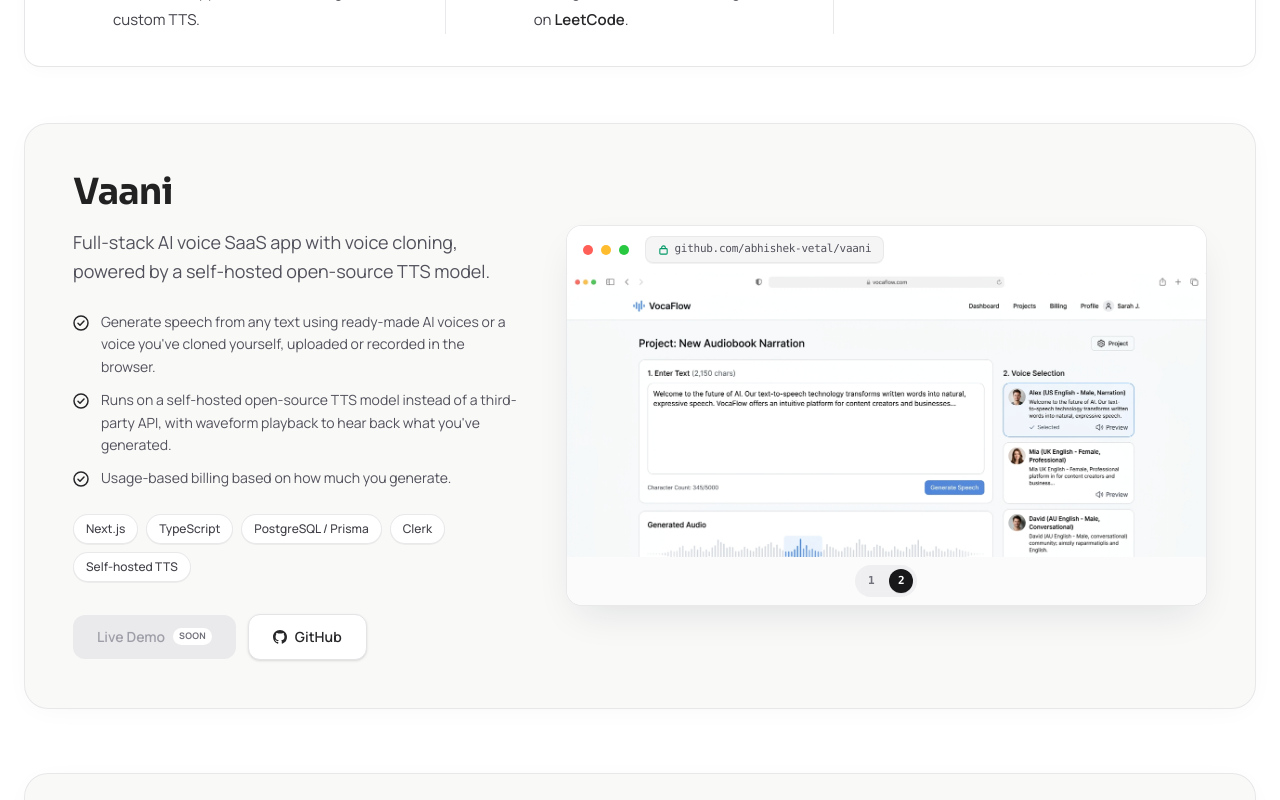
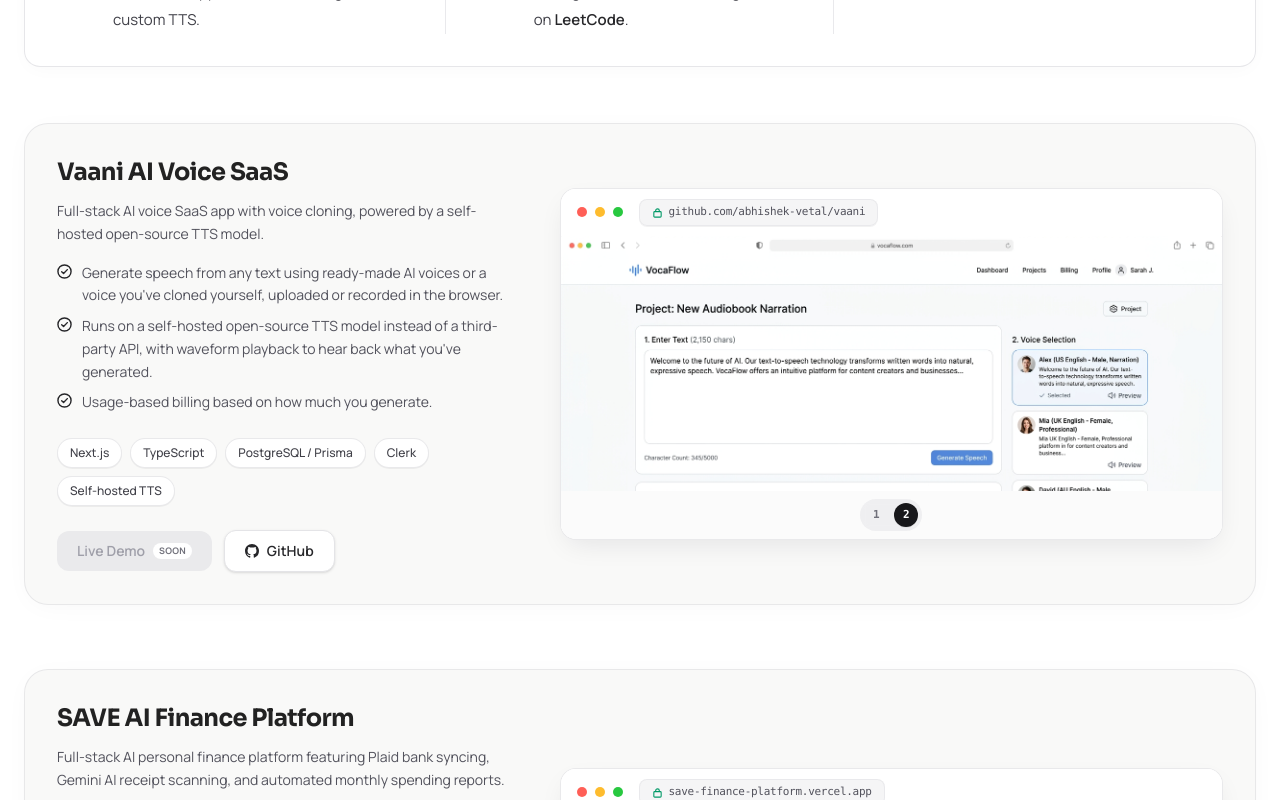
Before and after one commit to abhishek-vetal/portfolio, a Next.js app: page / in a window 1280 px wide. Shown: the part 1060-1860 px from the top of the page. Built offline with nearby package versions, Linux system fonts and the light colour scheme.

Commit message:
Format project titles to single line and reduce overall card height

```diff
--- a/src/app/page.tsx
+++ b/src/app/page.tsx
@@ -6,7 +6,7 @@
 
 const FEATURED_PROJECTS = [
   {
-    name: "Vaani",
+    name: "Vaani AI Voice SaaS",
     description:
       "Full-stack AI voice SaaS app with voice cloning, powered by a self-hosted open-source TTS model.",
     points: [
@@ -29,7 +29,7 @@
     ],
   },
   {
-    name: "SAVE — AI Personal Finance Platform",
+    name: "SAVE AI Finance Platform",
     description:
       "Full-stack AI personal finance platform featuring Plaid bank syncing, Gemini AI receipt scanning, and automated monthly spending reports.",
     points: [
--- a/src/components/work-section.tsx
+++ b/src/components/work-section.tsx
@@ -151,36 +151,36 @@
               key={project.name}
               style={{ transitionDelay: `${100 + pIdx * 100}ms` }}
               className={[
-                "group overflow-hidden rounded-3xl border border-zinc-200/80 bg-[#f9f9f8] p-6 sm:p-10 lg:p-12 shadow-[0_4px_28px_-6px_rgba(15,23,42,0.04)] transition-all duration-700 ease-[cubic-bezier(0.16,1,0.3,1)] transform-gpu hover:border-zinc-300 hover:shadow-[0_20px_48px_-12px_rgba(15,23,42,0.08)]",
+                "group overflow-hidden rounded-3xl border border-zinc-200/80 bg-[#f9f9f8] p-5 sm:p-7 lg:p-8 shadow-[0_4px_28px_-6px_rgba(15,23,42,0.04)] transition-all duration-700 ease-[cubic-bezier(0.16,1,0.3,1)] transform-gpu hover:border-zinc-300 hover:shadow-[0_20px_48px_-12px_rgba(15,23,42,0.08)]",
                 isVisible
                   ? "opacity-100 translate-y-0 blur-0 scale-100"
                   : "opacity-0 translate-y-10 blur-xs scale-[0.98] pointer-events-none",
               ].join(" ")}
             >
-              <div className="grid grid-cols-1 gap-8 lg:grid-cols-12 lg:gap-12 lg:items-center">
+              <div className="grid grid-cols-1 gap-6 lg:grid-cols-12 lg:gap-10 lg:items-center">
                 {/* Left Column (5 Cols): Editorial Content */}
                 <div className="flex flex-col justify-between lg:col-span-5">
                   <div>
                     <div>
-                      <h3 className="font-sora text-3xl font-bold tracking-tight text-[#222222] sm:text-4xl">
+                      <h3 className="font-sora text-xl font-bold tracking-tight text-[#222222] sm:text-2xl lg:text-2xl sm:truncate">
                         {project.name}
                       </h3>
                     </div>
 
-                    <p className="mt-4 text-base leading-relaxed text-zinc-600 sm:text-lg">
+                    <p className="mt-3 text-sm leading-relaxed text-zinc-600">
                       {project.description}
                     </p>
 
-                    <ul className="mt-6 flex flex-col gap-2.5">
+                    <ul className="mt-4 flex flex-col gap-2">
                       {project.points.map((point) => (
-                        <li key={point} className="flex items-start gap-3">
+                        <li key={point} className="flex items-start gap-2.5">
                           <svg
-                            width="16"
-                            height="16"
+                            width="15"
+                            height="15"
                             viewBox="0 0 16 16"
                             fill="none"
                             aria-hidden
-                            className="mt-1 shrink-0 text-zinc-800"
+                            className="mt-0.5 shrink-0 text-zinc-800"
                           >
                             <circle cx="8" cy="8" r="7" stroke="currentColor" strokeWidth="1.5" />
                             <path
@@ -191,7 +191,7 @@
                               strokeLinejoin="round"
                             />
                           </svg>
-                          <span className="text-sm leading-relaxed text-zinc-600">
+                          <span className="text-xs sm:text-sm leading-relaxed text-zinc-600">
                             {point}
                           </span>
                         </li>
@@ -201,13 +201,13 @@
                     <TechStack stack={project.stack} />
                   </div>
 
-                  <div className="mt-8 flex flex-wrap items-center gap-3">
+                  <div className="mt-6 flex flex-wrap items-center gap-3">
                     {project.live ? (
                       <a
                         href={project.live}
                         target="_blank"
                         rel="noopener noreferrer"
-                        className="inline-flex items-center gap-2 rounded-xl bg-[#222222] px-6 py-3 text-sm font-semibold text-white shadow-sm transition-all duration-200 hover:bg-zinc-800 hover:-translate-y-0.5 active:translate-y-0"
+                        className="inline-flex items-center gap-2 rounded-xl bg-[#222222] px-5 py-2.5 text-xs sm:text-sm font-semibold text-white shadow-sm transition-all duration-200 hover:bg-zinc-800 hover:-translate-y-0.5 active:translate-y-0"
                       >
                         <span>Live Demo</span>
                         <span className="font-mono text-xs">↗</span>
@@ -215,7 +215,7 @@
                     ) : (
                       <span
                         aria-disabled="true"
-                        className="inline-flex cursor-not-allowed items-center gap-2 rounded-xl bg-zinc-200/70 px-6 py-3 text-sm font-semibold text-zinc-400"
+                        className="inline-flex cursor-not-allowed items-center gap-2 rounded-xl bg-zinc-200/70 px-5 py-2.5 text-xs sm:text-sm font-semibold text-zinc-400"
                       >
                         <span>Live Demo</span>
                         <span className="rounded-full bg-white px-1.5 py-0.5 text-[9px] font-bold uppercase tracking-wide text-zinc-500">
@@ -227,7 +227,7 @@
                       href={project.github}
                       target="_blank"
                       rel="noopener noreferrer"
-                      className="inline-flex items-center gap-2 rounded-xl border border-zinc-200 bg-white px-6 py-3 text-sm font-semibold text-zinc-800 shadow-sm transition-all duration-200 hover:border-zinc-300 hover:bg-zinc-50 hover:-translate-y-0.5 active:translate-y-0"
+                      className="inline-flex items-center gap-2 rounded-xl border border-zinc-200 bg-white px-5 py-2.5 text-xs sm:text-sm font-semibold text-zinc-800 shadow-sm transition-all duration-200 hover:border-zinc-300 hover:bg-zinc-50 hover:-translate-y-0.5 active:translate-y-0"
                     >
                       <svg width="14" height="14" viewBox="0 0 16 16" fill="currentColor" aria-hidden>
                         <path d="M8 0C3.58 0 0 3.58 0 8c0 3.54 2.29 6.53 5.47 7.59.4.07.55-.17.55-.38 0-.19-.01-.82-.01-1.49-2.01.37-2.53-.49-2.69-.94-.09-.23-.48-.94-.82-1.13-.28-.15-.68-.52-.01-.53.63-.01 1.08.58 1.23.82.72 1.21 1.87.87 2.33.66.07-.52.28-.87.51-1.07-1.78-.2-3.64-.89-3.64-3.95 0-.87.31-1.59.82-2.15-.08-.2-.36-1.02.08-2.12 0 0 .67-.21 2.2.82.64-.18 1.32-.27 2-.27.68 0 1.36.09 2 .27 1.53-1.04 2.2-.82 2.2-.82.44 1.1.16 1.92.08 2.12.51.56.82 1.27.82 2.15 0 3.07-1.87 3.75-3.65 3.95.29.25.54.73.54 1.48 0 1.07-.01 1.93-.01 2.2 0 .21.15.46.55.38A8.01 8.01 0 0016 8c0-4.42-3.58-8-8-8z" />
@@ -238,7 +238,7 @@
                 </div>
 
                 {/* Right Column (7 Cols): Browser Window */}
-                <div className="relative aspect-[16/9.5] min-h-[20rem] max-h-[30rem] w-full overflow-hidden rounded-2xl border border-zinc-200/80 bg-white shadow-[0_16px_40px_-12px_rgba(15,23,42,0.12)] lg:col-span-7">
+                <div className="relative aspect-[16/9.5] min-h-[17rem] max-h-[22rem] w-full overflow-hidden rounded-2xl border border-zinc-200/80 bg-white shadow-[0_10px_28px_-8px_rgba(15,23,42,0.1)] lg:col-span-7">
                   <ProjectMedia
                     name={project.name}
                     url={project.live ?? project.github ?? ""}
```
